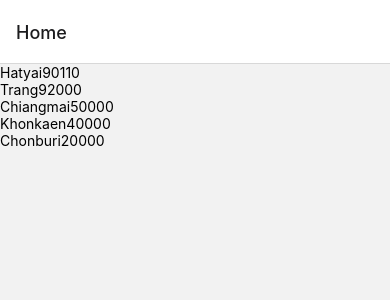
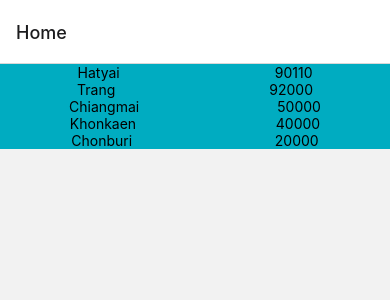
Before and after one commit to Watcharawit446/Lab3SA04, a React Native app: screen /Home in a window 390 px wide. Shown: the top 300 px of the page. Built offline with nearby package versions, Linux system fonts and the light colour scheme.

Commit message:
Part6 commit 2

```diff
--- a/screen/ZipCodeScreen.js
+++ b/screen/ZipCodeScreen.js
@@ -1,6 +1,6 @@
 import { StyleSheet } from "react-native-web";
 import React from "react";
-import { FlatList,View, Text, TouchableHighlight } from "react-native";
+import { FlatList,View, Text, TouchableHighlight, ImageBackground } from "react-native";
 import {useNavigation} from "@react-navigation/native";
 import { StatusBar } from "react-native";
 const availableZipItems = [
@@ -36,8 +36,12 @@ const availableZipItems = [
 
        const styles = StyleSheet.create({
         ZipItem: {
+            backgroundColor: '#00ACC1',
+            alignSelf: 'stretch',
             flex: 1,
             flexDirection: 'row',
+            alignItems: 'center',
+            justifyContent: 'space-around',
         },
         zipPlace: {
             flex: 1,
```
Also changed, not shown: submission.txt.
